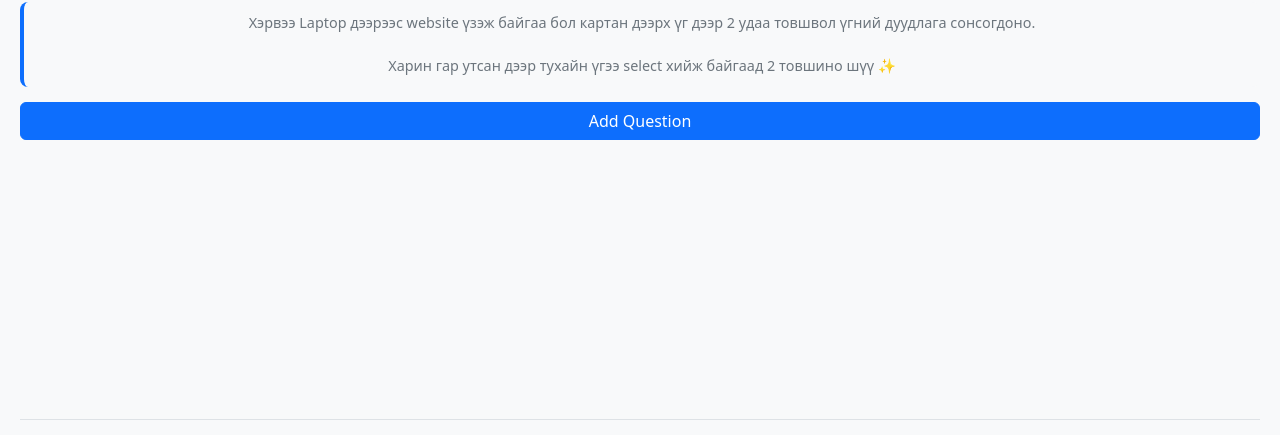
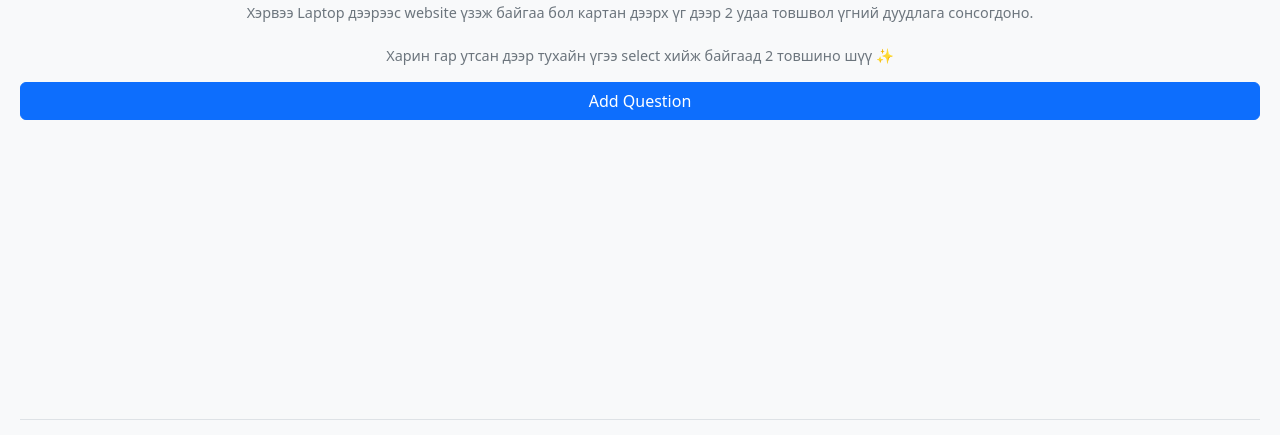
Before and after one commit to lhagvalhagva/watfirebase, a website with bundled scripts: page public/index.html in a window 1280 px wide. Shown: the part 191-626 px from the top of the page. Built offline with nearby package versions, Linux system fonts and the light colour scheme; a script that the page names is missing.

Commit message:
baga zereg css

```diff
--- a/public/index.html
+++ b/public/index.html
@@ -662,10 +662,6 @@
         color: #6c757d;
         font-size: 0.9rem;
         margin: 15px 0;
-        padding: 10px 15px;
-        background-color: #f8f9fa;
-        border-radius: 8px;
-        border-left: 4px solid #0d6efd;
       }
 
       /* Mobile adjustments */
```
